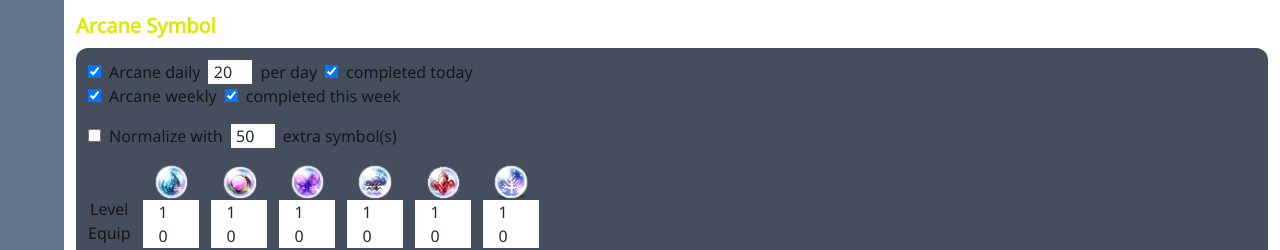
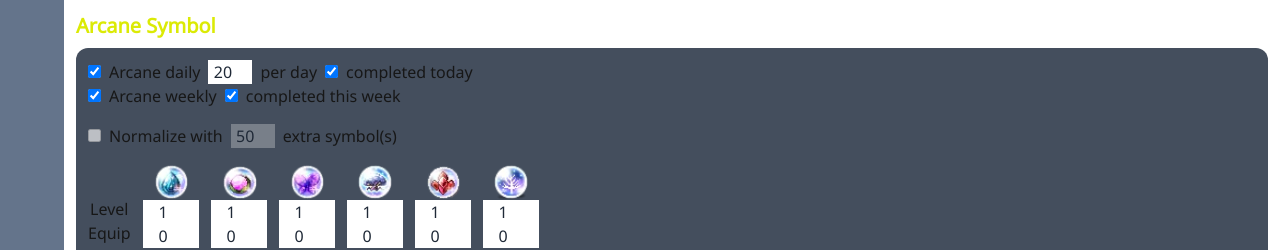
Before and after one commit to hw4n/mapletools, a Next.js app: page / in a window 1280 px wide. Shown: the top 250 px of the page. Built offline with nearby package versions, Linux system fonts and the light colour scheme.

Commit message:
fix linter errors and slight style change

```diff
--- a/app/(root)/page.tsx
+++ b/app/(root)/page.tsx
@@ -1,4 +1,3 @@
-import Date from "../components/Date";
 import Symbol from "../components/Symbol";
 
 export default function Home() {
--- a/app/components/Symbol.tsx
+++ b/app/components/Symbol.tsx
@@ -8,8 +8,8 @@ function Symbol() {
     const [arcDailyToday, setArcDailyToday] = useState(true);
     const [arcWeekly, setArcWeekly] = useState(true);
     const [arcWeeklyThisWeek, setArcWeeklyThisWeek] = useState(true);
-    const [arcExtra, setArcExtra] = useState(false);
-    const [arcExtraAmount, setArcExtraAmount] = useState(50);
+    // const [arcExtra, setArcExtra] = useState(false);
+    // const [arcExtraAmount, setArcExtraAmount] = useState(50);
     const [arcInput, setArcInput] = useState([
         [-1],
         [1, 0],
@@ -48,7 +48,7 @@ function Symbol() {
             newRemaining[i][0] = 0;
             newRemaining[i][1] = 0;
             for (let arclevel = arcInput[i][0]; arclevel < 20; arclevel++) {
-                let growth = arclevel ** 2 + 11;
+                const growth = arclevel ** 2 + 11;
                 newRemaining[i][0] += growth;
                 newRemaining[i][1] +=
                     Math.floor(growth * 2 * (i + 3 + arclevel * 0.05)) * 10000;
@@ -84,7 +84,7 @@ function Symbol() {
     }, [arcInput]);
 
     useEffect(() => {
-        let newArcMaxCost = [0, 0];
+        const newArcMaxCost = [0, 0];
 
         // Find maximum days to max and total cost
         for (let i = 1; i <= 6; i++) {
@@ -156,13 +156,14 @@ function Symbol() {
                     <span className="mx-2">completed this week</span>
                 </div>
                 <div className="mt-4">
-                    <input type="checkbox" id="arcextra" />
+                    <input type="checkbox" id="arcextra" disabled />
                     <span className="mx-2">Normalize with</span>
                     <input
                         type="number"
                         defaultValue={50}
                         className="text-gray-800 w-11 text-center"
                         id="arcextraamount"
+                        disabled
                     />
                     <span className="mx-2">extra symbol(s)</span>
                 </div>
--- a/app/globals.css
+++ b/app/globals.css
@@ -1,8 +1,12 @@
-@import url('https://fonts.googleapis.com/css2?family=Noto+Sans&display=swap');
+@import url("https://fonts.googleapis.com/css2?family=Noto+Sans&display=swap");
 
 @tailwind base;
 @tailwind components;
 @tailwind utilities;
+
+* {
+    user-select: none;
+}
 
 :root {
     --background: #ffffff;
@@ -19,5 +23,5 @@
 body {
     color: var(--foreground);
     background: var(--background);
-  font-family: 'Noto Sans', sans-serif;
+    font-family: "Noto Sans", sans-serif;
 }
```
Lines whose indentation alone changed are shown as unchanged.
